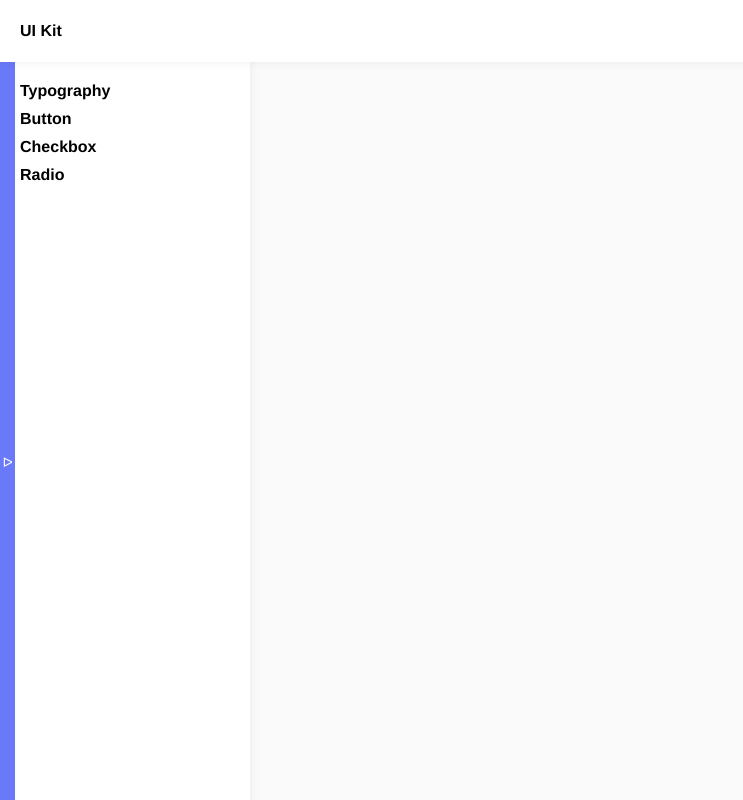
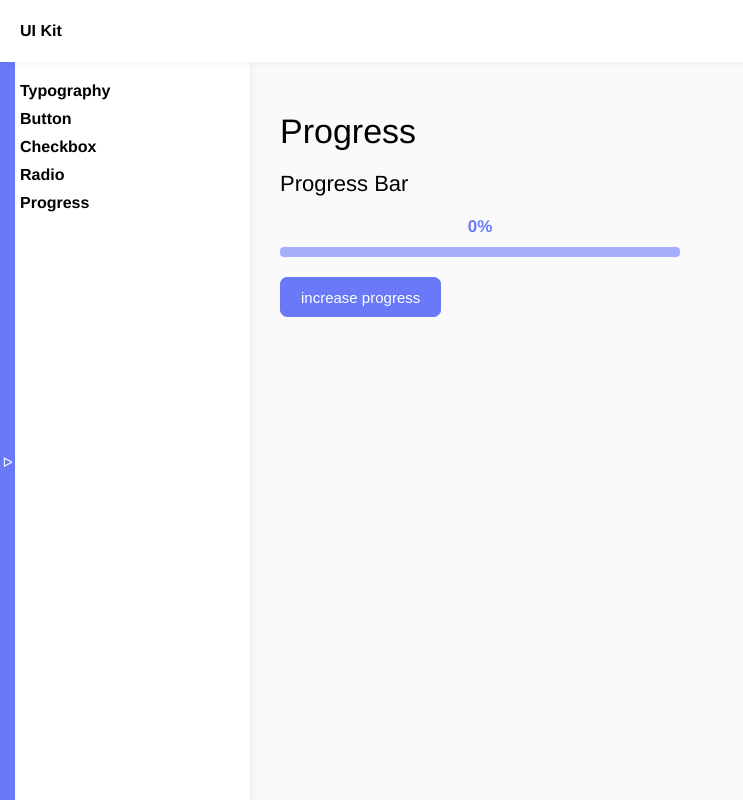
Before and after one commit to Julyme3/ui-components, a Vue app: page /progress in a window 1280 px wide. Shown: the whole page, without its empty margins (0-743 px from the left). Built offline with nearby package versions, Linux system fonts and the light colour scheme.

Commit message:
add simple ProgressBar component

```diff
--- a/src/components/button/Button.vue
+++ b/src/components/button/Button.vue
@@ -23,7 +23,7 @@ import { defineProps } from 'vue'
 import { Size } from './types'
 interface Props {
   label?: string
-  color: string
+  color?: string
   disabled?: boolean
   rounded?: boolean
   outlined?: boolean
--- a/src/components/layout/sidebar/Sidebar.vue
+++ b/src/components/layout/sidebar/Sidebar.vue
@@ -23,6 +23,10 @@ const links = [
   {
     name: 'Radio',
     href: '/radio'
+  },
+  {
+    name: 'Progress',
+    href: '/progress'
   }
 ]
 </script>
--- /dev/null
+++ b/src/components/progress/ProgressBar.vue
@@ -0,0 +1,41 @@
+<template>
+  <div class="progress-container" :style="[{ 'max-width': maxWidth }]">
+    <span class="progress-percent">{{ percent }}%</span>
+    <div class="progress">
+      <div class="progress-bar" :style="[{ width: `${percent}%` }]"></div>
+    </div>
+  </div>
+</template>
+
+<script setup lang="ts">
+defineProps<{
+  maxWidth?: String
+  percent: Number
+}>()
+</script>
+
+<style scoped lang="less">
+.progress {
+  height: 10px;
+  border-radius: 4px;
+  background-color: var(--primary-hover);
+  &-container {
+    margin-bottom: 20px;
+    overflow: hidden;
+  }
+  &-bar {
+    background-color: var(--primary);
+    height: 100%;
+    border-radius: 4px;
+    transition: width 0.5s;
+  }
+  &-percent {
+    display: block;
+    text-align: center;
+    color: var(--primary);
+    font-weight: bold;
+    font-size: 17px;
+    margin-bottom: 10px;
+  }
+}
+</style>
--- a/src/router/index.ts
+++ b/src/router/index.ts
@@ -4,6 +4,7 @@ import ButtonView from '@/views/ButtonView.vue'
 import TypographyView from '@/views/TypographyView.vue'
 import CheckboxView from '@/views/CheckboxView.vue'
 import RadioBtnView from '@/views/RadioBtnView.vue'
+import ProgressView from '@/views/ProgressView.vue'
 
 const router = createRouter({
   history: createWebHistory(import.meta.env.BASE_URL),
@@ -32,6 +33,11 @@ const router = createRouter({
       path: '/radio',
       name: 'Radio',
       component: RadioBtnView
+    },
+    {
+      path: '/progress',
+      name: 'Progress',
+      component: ProgressView
     }
   ]
 })
--- /dev/null
+++ b/src/views/ProgressView.vue
@@ -0,0 +1,28 @@
+<template>
+  <h1 class="heading-1">Progress</h1>
+  <h2 class="heading-2">Progress Bar</h2>
+  <div class="line-block">
+    <ProgressBar :percent="percent" max-width="400px" />
+    <Button label="increase progress" @click="increaseProgress" :disabled="limitActive" />
+  </div>
+</template>
+
+<script setup lang="ts">
+import { ref } from 'vue'
+import ProgressBar from '@/components/progress/ProgressBar.vue'
+import Button from '@/components/button/Button.vue'
+
+const percent = ref(0)
+const limitActive = ref(false)
+
+const increaseProgress = () => {
+  if (percent.value >= 100) {
+    limitActive.value = true
+    return
+  }
+
+  percent.value += 10
+}
+</script>
+
+<style scoped></style>
```
